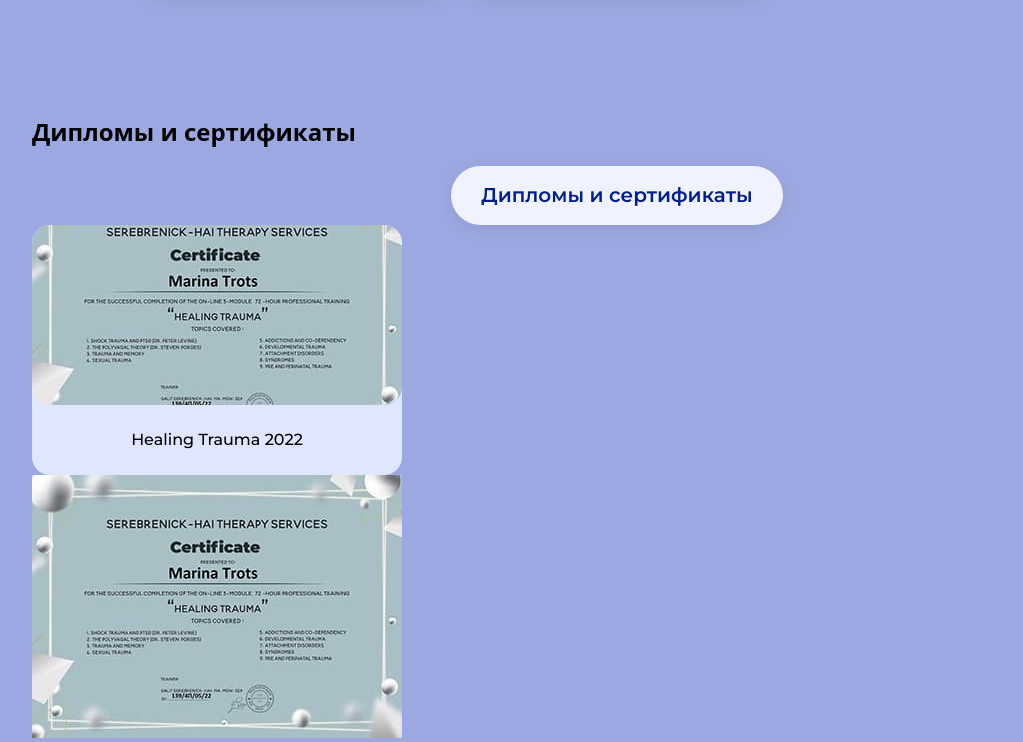
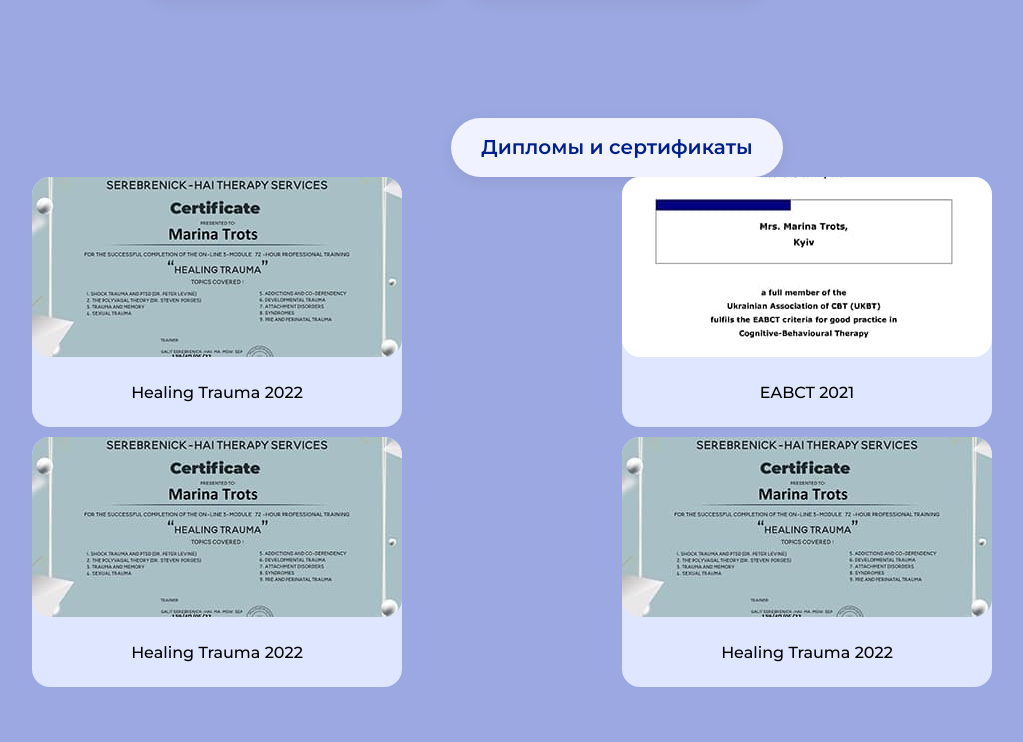
Before and after one commit to Fluebubble/marina-trots-website, a React (Vite) app: page / in a window 1280 px wide. Shown: the part 1857-2599 px from the top of the page, without its empty margins (23-1046 px from the left). After the commit the page ends 2544 px from the top, so only its background shows below. Built offline with nearby package versions, Linux system fonts and the light colour scheme.

Commit message:
json cert data array created

```diff
--- a/package.json
+++ b/package.json
@@ -13,7 +13,8 @@
     "classnames": "^2.5.1",
     "react": "^18.2.0",
     "react-dom": "^18.2.0",
-    "react-responsive": "^10.0.0"
+    "react-responsive": "^10.0.0",
+    "swiper": "^11.1.14"
   },
   "devDependencies": {
     "@types/react": "^18.2.66",
--- a/src/components/Diplomas/Diplomas.tsx
+++ b/src/components/Diplomas/Diplomas.tsx
@@ -4,18 +4,15 @@
 
 export const Diplomas = () => {
   return (
-    <section className="section certificates">
-      <div className="title">
-        <h2 className="title__text">Дипломы и сертификаты</h2>
-      </div>
+    <section className="section">
       <Title text="Дипломы и сертификаты" />
       <List />
-      <button
+      {/* <button
         type="button"
         className="certificates-gallery__button"
       >
         Показать все документы
-      </button>
+      </button> */}
     </section>
   );
 };
--- a/src/components/Diplomas/List/Item/Item.module.scss
+++ b/src/components/Diplomas/List/Item/Item.module.scss
@@ -1,7 +1,8 @@
 .link {
   border-radius: 18px;
   height: 200px;
-  width: calc(50% - 5px);
+  // width: calc(50% - 5px);
+  // width: 100%;
   background: #dfe6ff;
   align-items: center;
   display: flex;
--- a/src/components/Diplomas/List/List.tsx
+++ b/src/components/Diplomas/List/List.tsx
@@ -1,16 +1,97 @@
 import React from 'react';
+import 'swiper/css';
+import 'swiper/css/grid';
+import { Swiper, SwiperSlide } from 'swiper/react';
+import { Grid } from 'swiper/modules';
 import { Item } from './Item/Item';
+// import styles from './List.module.scss';
 
 export const List = () => {
   return (
-    <div className="certificates__gallery">
+    <Swiper
+      spaceBetween={10}
+      slidesPerView={2}
+      grid={{
+        fill: 'row',
+        rows: 2,
+      }}
+      // fill="row"
+      modules={[Grid]}
+      onSlideChange={() => console.log('slide change')}
+      onSwiper={(swiper) => console.log(swiper)}
+    >
+      {/* <div className={styles.list}> */}
+      <SwiperSlide>
         <Item
           image="./img/cert/healing-trauma.jpg"
           thumb="./img/cert/thumbs/healing-trauma-thumb.jpg"
           alt="Сертификат Healing Trauma 2022"
           name="Healing Trauma 2022"
         />
-      <a
+      </SwiperSlide>
+      <SwiperSlide>
+        <Item
+          image="./img/cert/EABCT_Accreditation.webp"
+          thumb="./img/cert/thumbs/EABCT_Accreditation-thumb.jpg"
+          alt="Сертификат EABCT 2021"
+          name="EABCT 2021"
+        />
+      </SwiperSlide>
+      <SwiperSlide>
+        <Item
+          image="./img/cert/healing-trauma.jpg"
+          thumb="./img/cert/thumbs/healing-trauma-thumb.jpg"
+          alt="Сертификат Healing Trauma 2022"
+          name="Healing Trauma 2022"
+        />
+      </SwiperSlide>
+      <SwiperSlide>
+        <Item
+          image="./img/cert/healing-trauma.jpg"
+          thumb="./img/cert/thumbs/healing-trauma-thumb.jpg"
+          alt="Сертификат Healing Trauma 2022"
+          name="Healing Trauma 2022"
+        />
+      </SwiperSlide>
+      <SwiperSlide>
+        <Item
+          image="./img/cert/healing-trauma.jpg"
+          thumb="./img/cert/thumbs/healing-trauma-thumb.jpg"
+          alt="Сертификат Healing Trauma 2022"
+          name="Healing Trauma 2022"
+        />
+      </SwiperSlide>
+      <SwiperSlide>
+        <Item
+          image="./img/cert/healing-trauma.jpg"
+          thumb="./img/cert/thumbs/healing-trauma-thumb.jpg"
+          alt="Сертификат Healing Trauma 2022"
+          name="Healing Trauma 2022"
+        />
+      </SwiperSlide>
+      <SwiperSlide>
+        <Item
+          image="./img/cert/healing-trauma.jpg"
+          thumb="./img/cert/thumbs/healing-trauma-thumb.jpg"
+          alt="Сертификат Healing Trauma 2022"
+          name="Healing Trauma 2022"
+        />
+      </SwiperSlide>
+      <SwiperSlide>
+        <Item
+          image="./img/cert/healing-trauma.jpg"
+          thumb="./img/cert/thumbs/healing-trauma-thumb.jpg"
+          alt="Сертификат Healing Trauma 2022"
+          name="Healing Trauma 2022"
+        />
+      </SwiperSlide>
+      {/* </div> */}
+    </Swiper>
+  );
+};
+
+{
+  /* <a
         href="./img/cert/healing-trauma.jpg"
         className="certificates__item-link"
       >
@@ -89,7 +170,5 @@
           />
         </div>
         <p className="certificates__item-name">Пропедевтика психиатрии 2020</p>
-      </a>
-    </div>
-  );
-};
+      </a> */
+}
--- a/src2/css/components/_certificates.scss
+++ b/src2/css/components/_certificates.scss
@@ -5,9 +5,11 @@
   gap: 10px;
   margin: 40px auto 0;
   flex-wrap: wrap;
+
   @media screen and (min-width: 768px) {
     max-width: 738px;
   }
+
   @media screen and (min-width: 1200px) {
     max-width: 1170px;
     gap: 30px;
@@ -17,8 +19,8 @@
 .certificates__item-link {
   border-radius: 18px;
   height: 200px;
-  // width: 220px;
-  width: calc(50% - 5px);
+  width: 220px;
+  // width: calc(50% - 5px);
   background: #dfe6ff;
   align-items: center;
   display: flex;
@@ -28,6 +30,7 @@
     width: 364px;
     min-height: 236px;
   }
+
   @media screen and (min-width: 1200px) {
     width: 370px;
     height: 250px;
@@ -60,6 +63,7 @@
     // background-size: cover;
   }
 }
+
 .certificates__item-name {
   //   display: inline-block;
   font-size: 12px;
@@ -73,6 +77,7 @@
     font-size: 16px;
   }
 }
+
 .certificates-gallery__button {
   margin: 20px auto 0;
   display: flex;
@@ -83,8 +88,7 @@
 
   border-radius: 15px;
   background: #dfe6ff;
-  box-shadow: 0px 3.999999761581421px 15.999999046325684px 0px
-    rgba(0, 0, 0, 0.07);
+  box-shadow: 0px 3.999999761581421px 15.999999046325684px 0px rgba(0, 0, 0, 0.07);
 
   color: #314279;
   text-align: center;
```
Also changed, not shown: public/data/certificates.json (added, +116 -0 lines), src/components/Diplomas/List/List.module.scss (+17 -0 lines), 1 other file (tests, documents, lock files or other folders). Lines whose indentation alone changed are shown as unchanged.
